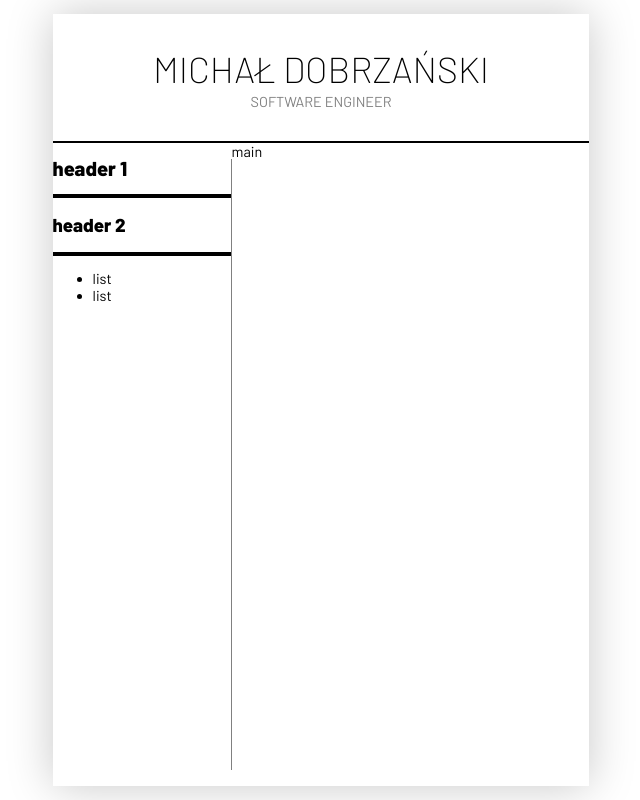
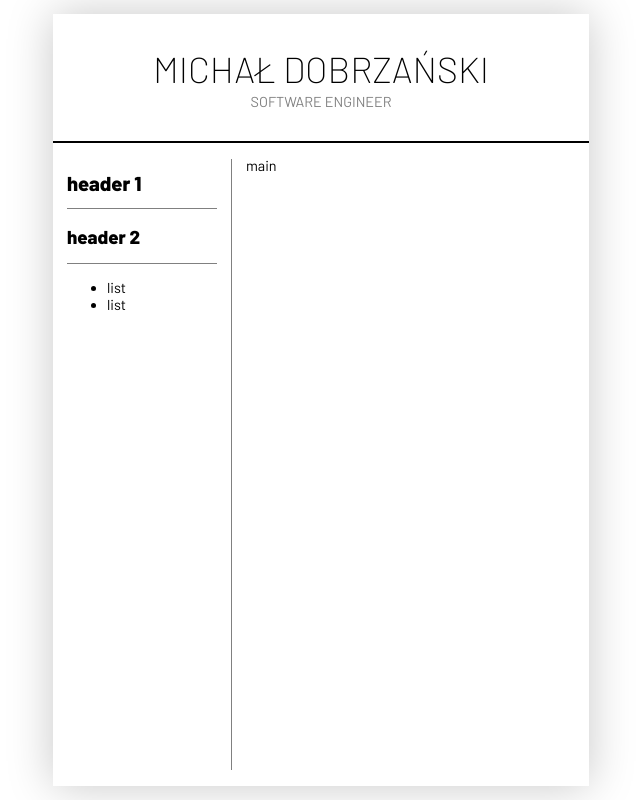
Before and after one commit to gnatogryz/resume, a React (Create React App) app: page / in a window 1280 px wide. Shown: the whole page, without its empty margins (319-959 px from the left). Built offline with nearby package versions, Linux system fonts and the light colour scheme.

Commit message:
markdown2

```diff
--- a/src/Resume.scss
+++ b/src/Resume.scss
@@ -51,8 +51,10 @@
 	}
 	.sidebar {
 		grid-area: sidebar;
+		padding: 1rem;
 	}
 	.main {
 		grid-area: main;
+		padding: 1rem;
 	}
 }
--- a/src/Resume.tsx
+++ b/src/Resume.tsx
@@ -18,11 +18,11 @@ function Resume() {
 		<div className="resume-page" style={resumePageInlineStyle} onClick={toggleZoom}>
 			<div className="resume-container">
 				<div className="header">
-					<Divider orientation="bottom" thickness={2}></Divider>
+					<Divider orientation="bottom" thickness={2} />
 					<Header subheader="software engineer">Michał Dobrzański</Header>
 				</div>
 				<div className="sidebar">
-					<Divider orientation="right" thickness={1}></Divider>
+					<Divider orientation="right" thickness={1} />
 					<StyledMarkdown
 						children={`
 # header 1
--- a/src/components/StyledMarkdown.scss
+++ b/src/components/StyledMarkdown.scss
@@ -1,5 +1,5 @@
 .underlined {
-	border-bottom: 4px solid black;
+	border-bottom: 1px solid grey;
 	font-size: 1rem;
 
 	> h1 {
```
